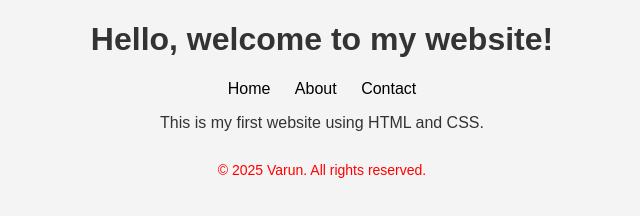
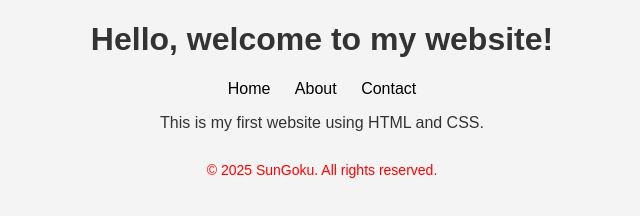
Before and after one commit to arushiray716-code/effective-octo-spork, a plain HTML site: page index.html in a window 1280 px wide. Shown: the full height of the page, 318-958 px from the left. Drawn offline with Linux system fonts and the light colour scheme.

Commit message:
Update index.html

```diff
--- a/index.html
+++ b/index.html
@@ -13,7 +13,7 @@
     </nav>
     <p>This is my first website using HTML and CSS.</p>
  <footer>
-    <p>© 2025 Varun. All rights reserved.</p>
+    <p>© 2025 SunGoku. All rights reserved.</p>
   </footer>
     <script src="script.js"></script>
   </body>
```
